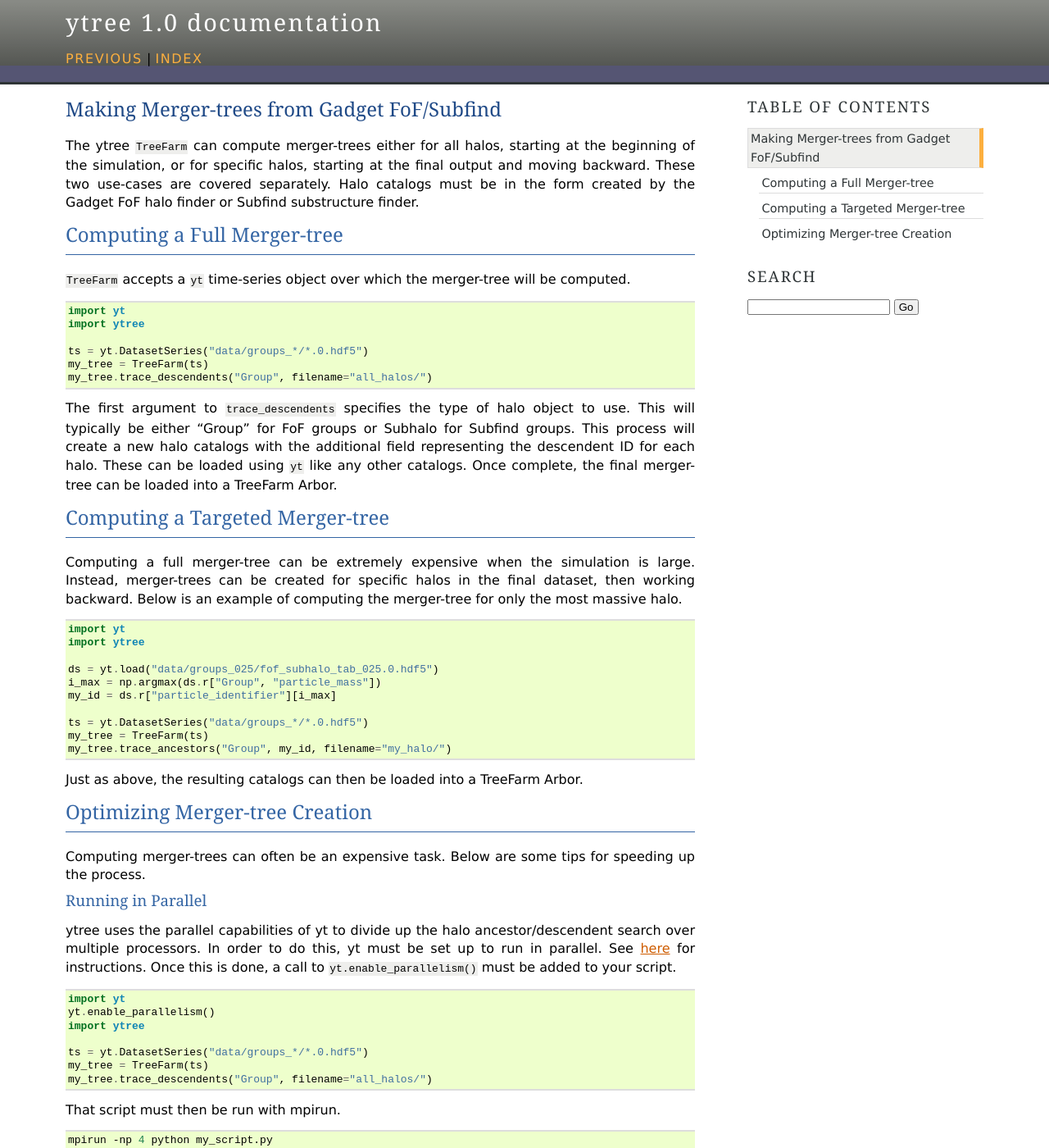
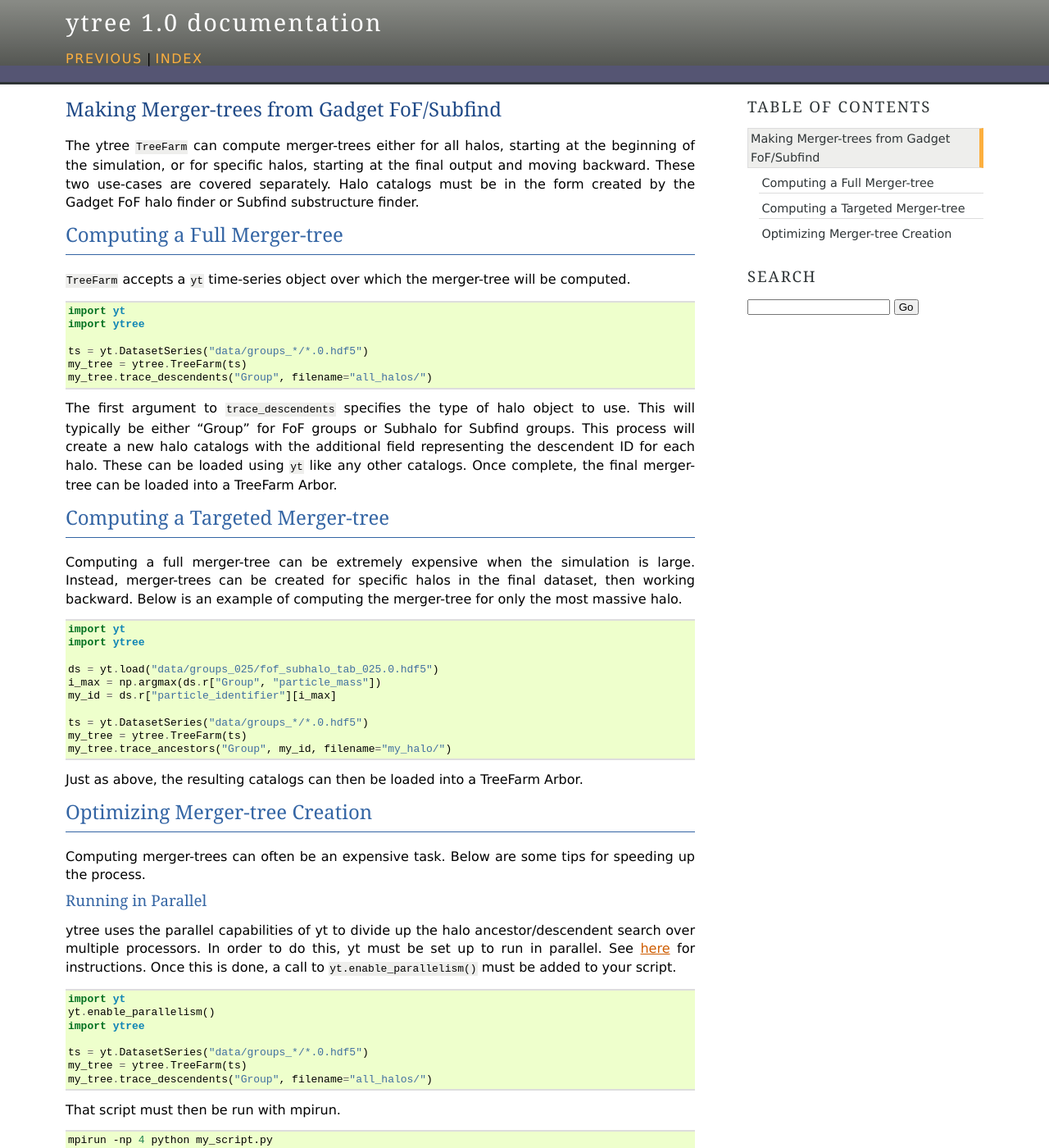
Before and after one commit to ytree-project/treefarm, a Sphinx documentation site: the page built from doc/source/TreeFarm.rst, in a window 1280 px wide and 1400 px high. Shown: the whole window at 82% size. Built offline with Sphinx 7.4.7, drawn with Linux system fonts in a browser that asks for light colours; pages that are not in the unit, such as notebooks, are missing from menus.

Commit message:
Docs typo.

```diff
--- a/doc/source/TreeFarm.rst
+++ b/doc/source/TreeFarm.rst
@@ -22,7 +22,7 @@ merger-tree will be computed.
    import ytree
 
    ts = yt.DatasetSeries("data/groups_*/*.0.hdf5")
-   my_tree = TreeFarm(ts)
+   my_tree = ytree.TreeFarm(ts)
    my_tree.trace_descendents("Group", filename="all_halos/")
 
 The first argument to ``trace_descendents`` specifies the type
@@ -55,7 +55,7 @@ most massive halo.
    my_id = ds.r["particle_identifier"][i_max]
 
    ts = yt.DatasetSeries("data/groups_*/*.0.hdf5")
-   my_tree = TreeFarm(ts)
+   my_tree = ytree.TreeFarm(ts)
    my_tree.trace_ancestors("Group", my_id, filename="my_halo/")
 
 Just as above, the resulting catalogs can then be loaded into
@@ -84,7 +84,7 @@ for instructions.  Once this is done, a call to
    import ytree
 
    ts = yt.DatasetSeries("data/groups_*/*.0.hdf5")
-   my_tree = TreeFarm(ts)
+   my_tree = ytree.TreeFarm(ts)
    my_tree.trace_descendents("Group", filename="all_halos/")
 
 That script must then be run with mpirun.
@@ -110,7 +110,7 @@ current halo.
 .. code-block:: python
    :emphasize-lines: 2
 
-   my_tree = TreeFarm(ts)
+   my_tree = ytree.TreeFarm(ts)
    my_tree.set_selector("sphere", "virial_radius", factor=5)
    my_tree.trace_descendents("Group", filename="all_halos/")
 
@@ -158,7 +158,7 @@ of how to create a new function of this type, see
    :emphasize-lines: 4, 5
 
    ts = yt.DatasetSeries("data/groups_*/*.0.hdf5")
-   my_tree = TreeFarm(ts)
+   my_tree = ytree.TreeFarm(ts)
    my_tree.trace_ancestors("Group", my_id, filename="my_halo/")
    my_tree.set_ancestry_filter("most_massive")
    my_tree.set_ancestry_short("above_mass_fraction", 0.5)
```
